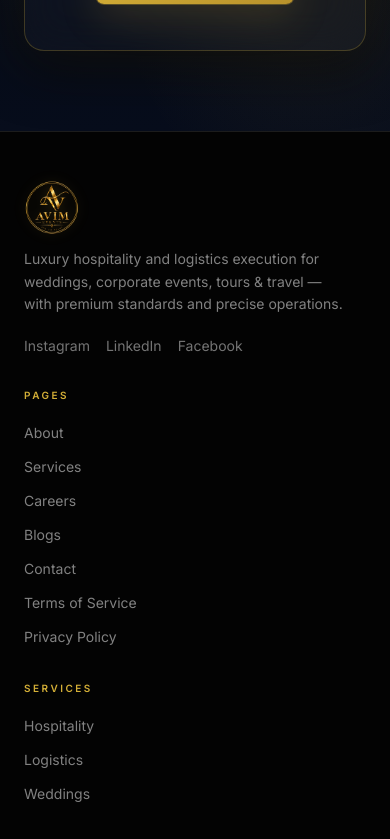
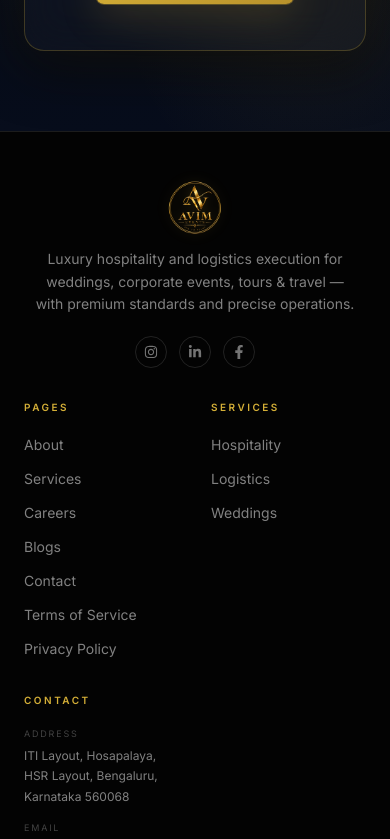
Before and after one commit to kamalkumar7/AVIM-EVENTS, a Next.js app: page /about in a window 390 px wide. Shown: the part 8680-9519 px from the top of the page. Built offline with nearby package versions, Linux system fonts and the light colour scheme; no server answers; the database is empty.

Commit message:
mobile responsive

```diff
--- a/src/app/page.js
+++ b/src/app/page.js
@@ -116,8 +116,10 @@ export default async function Home() {
           <div className="max-w-7xl mx-auto px-6 md:px-10 mt-14 grid grid-cols-1 md:grid-cols-3 gap-5">
             {featureTiles.map((f, i) => (
               <div key={f.id ?? i} className="glass-card-gv p-7 hover:border-gv-gold/40 transition-all duration-500 reveal" style={{ transform: "translateY(0)" }}>
-                <span className="text-gv-gold text-xl block mb-4">{f.icon}</span>
-                <h3 className="font-fraunces text-lg text-white mb-3">{f.title}</h3>
+                <div className="flex items-center gap-3 mb-3">
+                  <span className="text-gv-gold text-xl shrink-0">{f.icon}</span>
+                  <h3 className="font-fraunces text-lg text-white">{f.title}</h3>
+                </div>
                 <p className="font-inter text-sm text-white/55 leading-relaxed">{f.desc}</p>
               </div>
             ))}
--- a/src/components/Footer.jsx
+++ b/src/components/Footer.jsx
@@ -1,12 +1,13 @@
 import Link from "next/link";
+import { FaInstagram, FaLinkedinIn, FaFacebookF } from "react-icons/fa";
 
 const year = new Date().getFullYear();
 
 export default function Footer({ config = {} }) {
   const socials = [
-    { name: "Instagram", href: config.instagram_url || "https://www.instagram.com/avim-eventsgroup/" },
-    { name: "LinkedIn", href: config.linkedin_url || "https://www.linkedin.com/company/avim-events-group/" },
-    { name: "Facebook", href: config.facebook_url || "https://www.facebook.com/AVIM Eventsgroup" },
+    { name: "Instagram", icon: FaInstagram, href: config.instagram_url || "https://www.instagram.com/avim-eventsgroup/" },
+    { name: "LinkedIn", icon: FaLinkedinIn, href: config.linkedin_url || "https://www.linkedin.com/company/avim-events-group/" },
+    { name: "Facebook", icon: FaFacebookF, href: config.facebook_url || "https://www.facebook.com/AVIMEventsgroup" },
   ];
 
   const phone1 = config.phone_1 || "+91 82686 25482";
@@ -18,10 +19,10 @@ export default function Footer({ config = {} }) {
 
   return (
     <footer className="border-t border-white/10 bg-black/30">
-      <div className="max-w-7xl mx-auto px-6 md:px-10 py-12 sm:py-16 grid grid-cols-1 sm:grid-cols-2 lg:grid-cols-4 gap-8 sm:gap-10">
+      <div className="max-w-7xl mx-auto px-6 md:px-10 py-12 sm:py-16 grid grid-cols-2 lg:grid-cols-4 gap-8 sm:gap-10">
 
         {/* Brand */}
-        <div className="sm:col-span-2 lg:col-span-1">
+        <div className="col-span-2 lg:col-span-1 flex flex-col items-center lg:items-start text-center lg:text-left">
           <img
             src="/images/avim-events/logos/main-logo.png"
             alt="AVIM Events"
@@ -31,10 +32,18 @@ export default function Footer({ config = {} }) {
           <p className="font-inter text-sm text-white/50 leading-relaxed mb-5 max-w-xs">
             {tagline}
           </p>
-          <div className="flex gap-4 text-sm font-inter">
+          <div className="flex gap-3 justify-center lg:justify-start">
             {socials.map((s) => (
-              <a key={s.name} href={s.href} target="_blank" rel="noopener noreferrer" className="text-white/45 hover:text-gv-gold transition-colors">
-                {s.name}
+              <a
+                key={s.name}
+                href={s.href}
+                target="_blank"
+                rel="noopener noreferrer"
+                aria-label={s.name}
+                className="w-8 h-8 rounded-full flex items-center justify-center text-white/45 hover:text-gv-gold hover:border-gv-gold/50 transition-all duration-300"
+                style={{ border: "1px solid rgba(255,255,255,0.12)" }}
+              >
+                <s.icon size={14} />
               </a>
             ))}
           </div>
```
